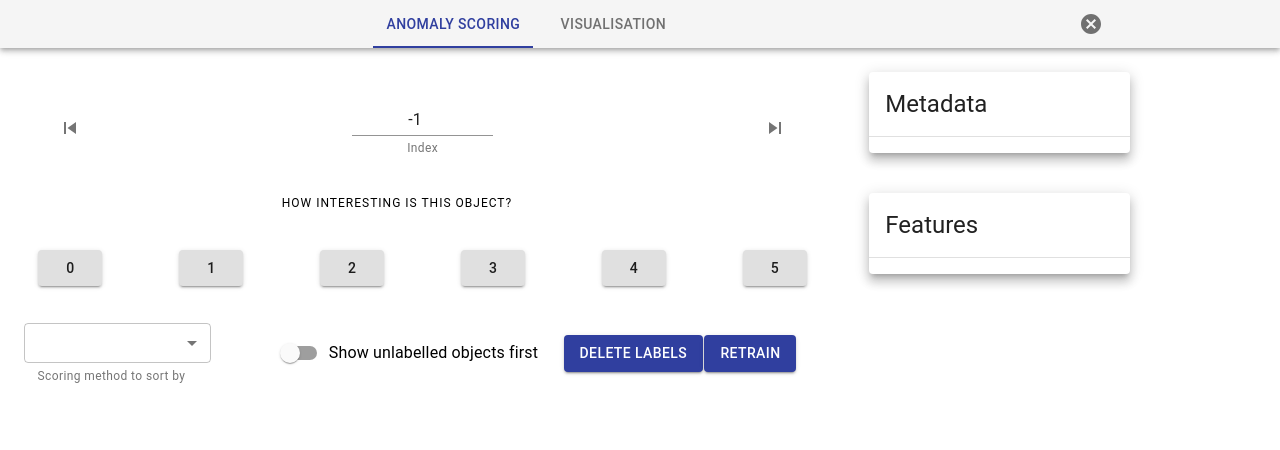
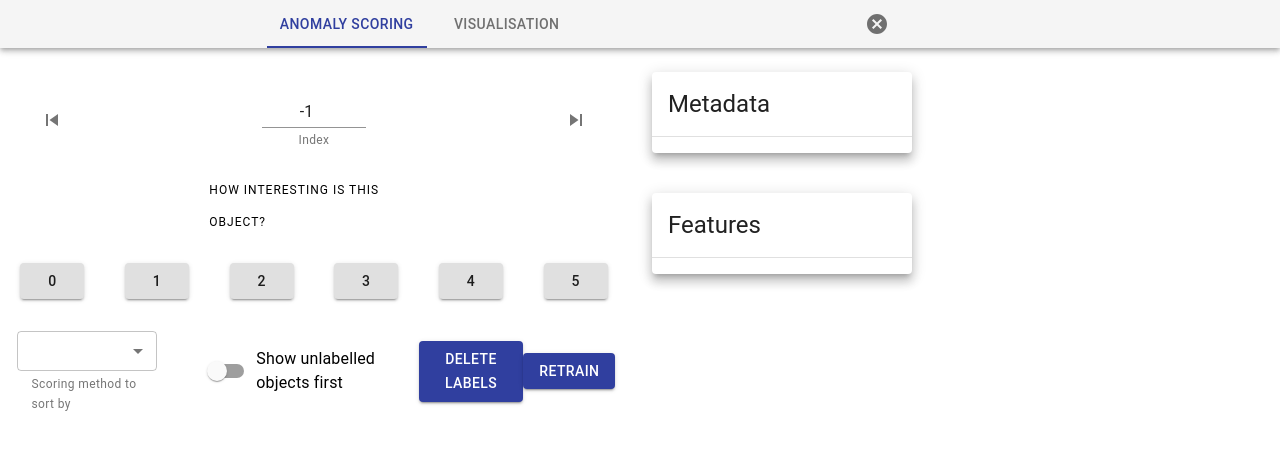
Before and after one commit to MichelleLochner/astronomaly, a React app in the folder webapp/: page / in a window 1280 px wide. Shown: the top 450 px of the page. Built offline with nearby package versions, Linux system fonts and the light colour scheme; no server answers.

Commit message:
Tweaking the grid spacing

```diff
--- a/webapp/src/App.js
+++ b/webapp/src/App.js
@@ -157,7 +157,7 @@ class App extends React.Component {
         <ThemeProvider theme={theme}>
           <AppBar position="static" color="default">
             <Grid container>
-              <Grid item xs={10}>
+              <Grid item xs={8}>
                 <Tabs
                   value={this.state.tabNumber}
                   onChange={this.handleChange}
--- a/webapp/src/components/AnomalyTab.js
+++ b/webapp/src/components/AnomalyTab.js
@@ -519,7 +519,7 @@ export class AnomalyTab extends React.Component {
       return(
               <Grid component='div' container spacing={3} onKeyDown={this.handleKeyDown} tabIndex="0">
                   <Grid item xs={12}></Grid>
-                  <Grid item container xs={8} justifyContent="center">
+                  <Grid item container xs={6} justifyContent="center" >
                       {/* <MakePlot plot={this.props.plot}/> */}
                       <Grid container spacing={3} alignItems="center">
                         <Grid item xs={12} align="center">
```
